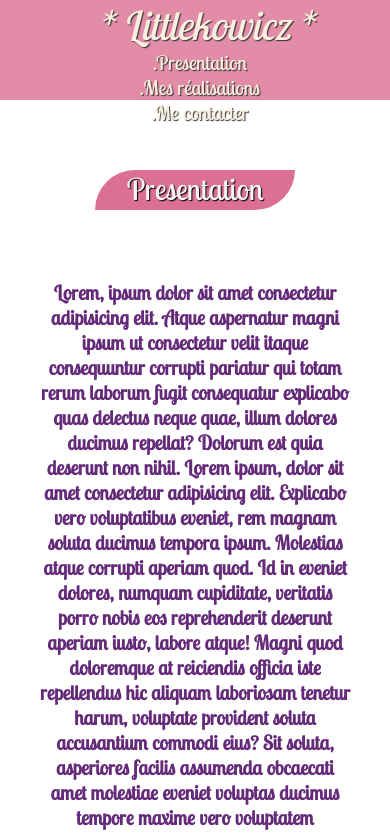
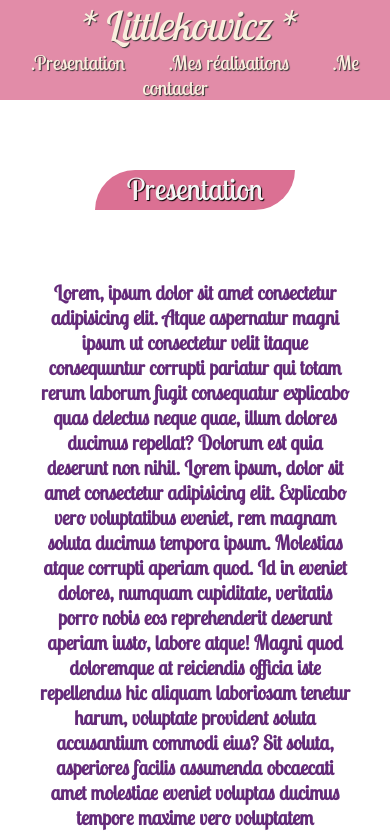
Before and after one commit to Jeremy62136/Jeremy62136.github.io, a plain HTML site: page index.html in a window 390 px wide. Shown: the top 833 px of the page. Drawn offline with Linux system fonts and the light colour scheme.

Commit message:
modif disposition navbar

```diff
--- a/style.css
+++ b/style.css
@@ -186,11 +186,14 @@ footer p{
     position: static;
   }
 
+  header .logo{
+    margin-left: -20px;
+  }
+
 
   header nav a {
-    display: inline-block;
-    margin-left: 50px;
     font-size: 20px;
+    justify-content: space-between;
   }
 
   #description p{
```
